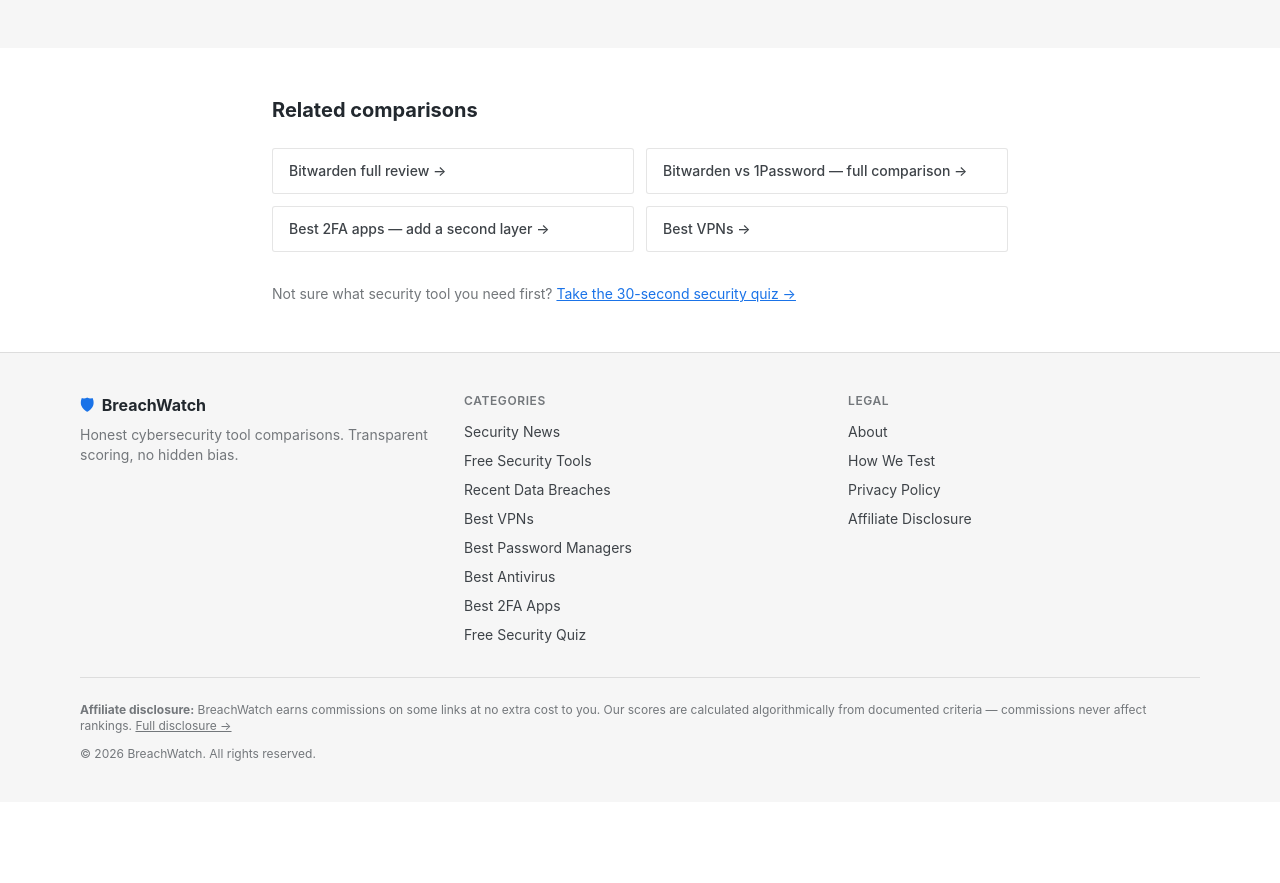
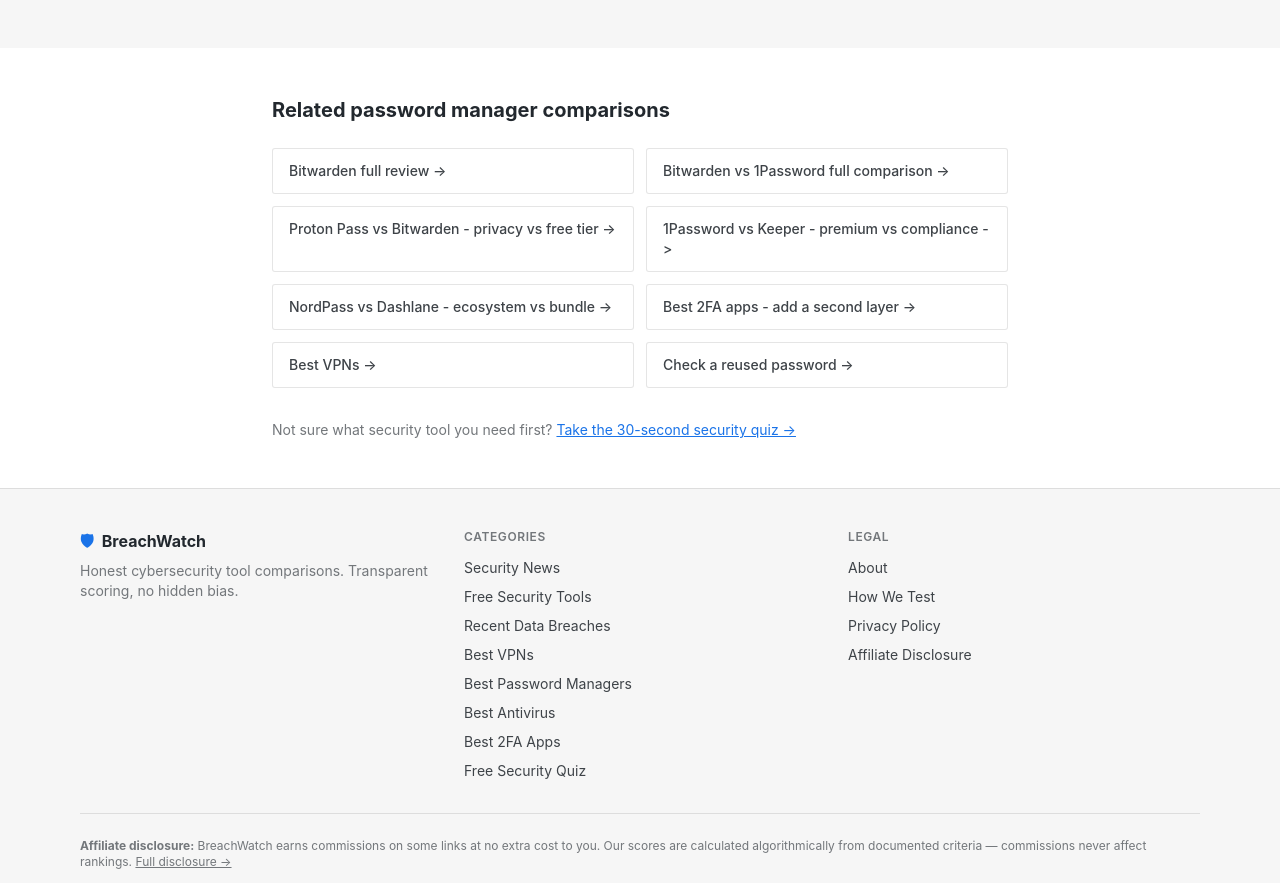
Before and after one commit to trinayanswarup/breachwatchsite, a Next.js app: page /password-managers in a window 1280 px wide. Shown: the part 6185-7068 px from the top of the page. Before the commit the page ends 6987 px from the top, so only its background shows below. Built offline with nearby package versions, Linux system fonts and the light colour scheme.

Commit message:
Expand category related comparisons

```diff
--- a/app/2fa-apps/page.tsx
+++ b/app/2fa-apps/page.tsx
@@ -435,50 +435,65 @@
 
         {/* Related links */}
         <section className="mx-auto max-w-3xl px-4 py-12">
-          <h2 className="mb-6 text-xl font-bold text-bw-black">
-            Build a complete security setup
-          </h2>
-          <p className="mb-4 text-sm text-bw-text">
-            2FA is one layer. Pair it with a{' '}
-            <Link href="/password-managers" className="text-bw-blue underline hover:text-bw-blue-dark">
-              password manager
-            </Link>{' '}
-            for the biggest security improvement most people can make.
-          </p>
+          <h2 className="mb-6 text-xl font-bold text-bw-black">Build a complete security setup</h2>
+          <p className="mb-4 text-sm text-bw-text">2FA is one layer. Pair it with a <a href="/password-managers" className="text-bw-blue underline hover:text-bw-blue-dark">password manager</a> for the biggest security improvement most people can make.</p>
           <div className="grid gap-3 sm:grid-cols-2">
+            <Link
+              href="#aegis"
+              className="rounded-[3px] border border-black/10 bg-white px-4 py-3 text-sm font-medium text-bw-text hover:border-bw-blue hover:text-bw-blue transition-colors"
+            >
+              Aegis vs Ente Auth - local backup vs sync -&gt;
+            </Link>
+            <Link
+              href="#google-authenticator"
+              className="rounded-[3px] border border-black/10 bg-white px-4 py-3 text-sm font-medium text-bw-text hover:border-bw-blue hover:text-bw-blue transition-colors"
+            >
+              Google Authenticator vs safer backups -&gt;
+            </Link>
+            <Link
+              href="#microsoft-authenticator"
+              className="rounded-[3px] border border-black/10 bg-white px-4 py-3 text-sm font-medium text-bw-text hover:border-bw-blue hover:text-bw-blue transition-colors"
+            >
+              Microsoft Authenticator vs general 2FA apps -&gt;
+            </Link>
+            <Link
+              href="#authy"
+              className="rounded-[3px] border border-black/10 bg-white px-4 py-3 text-sm font-medium text-bw-text hover:border-bw-blue hover:text-bw-blue transition-colors"
+            >
+              Authy vs export-friendly 2FA apps -&gt;
+            </Link>
             <Link
               href="/password-managers"
               className="rounded-[3px] border border-black/10 bg-white px-4 py-3 text-sm font-medium text-bw-text hover:border-bw-blue hover:text-bw-blue transition-colors"
             >
-              Best password managers →
+              Best password managers -&gt;
             </Link>
             <Link
               href="/reviews/bitwarden"
               className="rounded-[3px] border border-black/10 bg-white px-4 py-3 text-sm font-medium text-bw-text hover:border-bw-blue hover:text-bw-blue transition-colors"
             >
-              Bitwarden review — includes TOTP integration →
+              Bitwarden review - includes TOTP integration -&gt;
             </Link>
             <Link
               href="/vpn"
               className="rounded-[3px] border border-black/10 bg-white px-4 py-3 text-sm font-medium text-bw-text hover:border-bw-blue hover:text-bw-blue transition-colors"
             >
-              Best VPNs →
+              Best VPNs -&gt;
             </Link>
             <Link
               href="/antivirus"
               className="rounded-[3px] border border-black/10 bg-white px-4 py-3 text-sm font-medium text-bw-text hover:border-bw-blue hover:text-bw-blue transition-colors"
             >
-              Best antivirus software →
+              Best antivirus software -&gt;
             </Link>
           </div>
           <p className="mt-8 text-sm text-bw-gray">
             Not sure where to start?{' '}
             <Link href="/quiz" className="text-bw-blue underline hover:text-bw-blue-dark">
-              Take the 30-second security quiz →
+              Take the 30-second security quiz -&gt;
             </Link>
           </p>
         </section>
-
       </main>
       <Footer />
     </div>
--- a/app/antivirus/page.tsx
+++ b/app/antivirus/page.tsx
@@ -480,35 +480,58 @@
 
         {/* Related links */}
         <section className="mx-auto max-w-3xl px-4 py-12">
-          <h2 className="mb-6 text-xl font-bold text-bw-black">Related comparisons</h2>
+          <h2 className="mb-6 text-xl font-bold text-bw-black">Related antivirus comparisons</h2>
           <div className="grid gap-3 sm:grid-cols-2">
+            <Link
+              href="#windows-defender"
+              className="rounded-[3px] border border-black/10 bg-white px-4 py-3 text-sm font-medium text-bw-text hover:border-bw-blue hover:text-bw-blue transition-colors"
+            >
+              Windows Defender vs paid antivirus -&gt;
+            </Link>
+            <Link
+              href="#eset"
+              className="rounded-[3px] border border-black/10 bg-white px-4 py-3 text-sm font-medium text-bw-text hover:border-bw-blue hover:text-bw-blue transition-colors"
+            >
+              ESET vs Bitdefender - speed vs detection -&gt;
+            </Link>
+            <Link
+              href="#malwarebytes"
+              className="rounded-[3px] border border-black/10 bg-white px-4 py-3 text-sm font-medium text-bw-text hover:border-bw-blue hover:text-bw-blue transition-colors"
+            >
+              Malwarebytes vs full antivirus suites -&gt;
+            </Link>
+            <Link
+              href="#norton"
+              className="rounded-[3px] border border-black/10 bg-white px-4 py-3 text-sm font-medium text-bw-text hover:border-bw-blue hover:text-bw-blue transition-colors"
+            >
+              Norton 360 vs safer alternatives -&gt;
+            </Link>
             <Link
               href="/password-managers"
               className="rounded-[3px] border border-black/10 bg-white px-4 py-3 text-sm font-medium text-bw-text hover:border-bw-blue hover:text-bw-blue transition-colors"
             >
-              Best password managers — higher ROI than antivirus →
+              Best password managers - higher ROI than antivirus -&gt;
             </Link>
             <Link
               href="/2fa-apps"
               className="rounded-[3px] border border-black/10 bg-white px-4 py-3 text-sm font-medium text-bw-text hover:border-bw-blue hover:text-bw-blue transition-colors"
             >
-              Best 2FA apps →
+              Best 2FA apps -&gt;
             </Link>
             <Link
               href="/vpn"
               className="rounded-[3px] border border-black/10 bg-white px-4 py-3 text-sm font-medium text-bw-text hover:border-bw-blue hover:text-bw-blue transition-colors"
             >
-              Best VPNs →
+              Best VPNs -&gt;
             </Link>
             <Link
               href="/quiz"
               className="rounded-[3px] border border-black/10 bg-white px-4 py-3 text-sm font-medium text-bw-text hover:border-bw-blue hover:text-bw-blue transition-colors"
             >
-              Take the security quiz →
+              Take the security quiz -&gt;
             </Link>
           </div>
         </section>
-
       </main>
       <Footer />
     </div>
--- a/app/password-managers/page.tsx
+++ b/app/password-managers/page.tsx
@@ -363,7 +363,7 @@
           </article>
 
           {/* Dashlane */}
-          <article>
+          <article id="dashlane">
             <h3 className="text-xl font-bold text-bw-black">
               6. Dashlane — {weightedScore(ranked[5]).toFixed(1)}/10
             </h3>
@@ -458,41 +458,64 @@
 
         {/* Related links */}
         <section className="mx-auto max-w-3xl px-4 py-12">
-          <h2 className="mb-6 text-xl font-bold text-bw-black">Related comparisons</h2>
+          <h2 className="mb-6 text-xl font-bold text-bw-black">Related password manager comparisons</h2>
           <div className="grid gap-3 sm:grid-cols-2">
             <Link
               href="/reviews/bitwarden"
               className="rounded-[3px] border border-black/10 bg-white px-4 py-3 text-sm font-medium text-bw-text hover:border-bw-blue hover:text-bw-blue transition-colors"
             >
-              Bitwarden full review →
+              Bitwarden full review -&gt;
             </Link>
             <Link
               href="/reviews/bitwarden-vs-1password"
               className="rounded-[3px] border border-black/10 bg-white px-4 py-3 text-sm font-medium text-bw-text hover:border-bw-blue hover:text-bw-blue transition-colors"
             >
-              Bitwarden vs 1Password — full comparison →
+              Bitwarden vs 1Password full comparison -&gt;
+            </Link>
+            <Link
+              href="#protonpass"
+              className="rounded-[3px] border border-black/10 bg-white px-4 py-3 text-sm font-medium text-bw-text hover:border-bw-blue hover:text-bw-blue transition-colors"
+            >
+              Proton Pass vs Bitwarden - privacy vs free tier -&gt;
+            </Link>
+            <Link
+              href="#1password"
+              className="rounded-[3px] border border-black/10 bg-white px-4 py-3 text-sm font-medium text-bw-text hover:border-bw-blue hover:text-bw-blue transition-colors"
+            >
+              1Password vs Keeper - premium vs compliance -&gt;
+            </Link>
+            <Link
+              href="#dashlane"
+              className="rounded-[3px] border border-black/10 bg-white px-4 py-3 text-sm font-medium text-bw-text hover:border-bw-blue hover:text-bw-blue transition-colors"
+            >
+              NordPass vs Dashlane - ecosystem vs bundle -&gt;
             </Link>
             <Link
               href="/2fa-apps"
               className="rounded-[3px] border border-black/10 bg-white px-4 py-3 text-sm font-medium text-bw-text hover:border-bw-blue hover:text-bw-blue transition-colors"
             >
-              Best 2FA apps — add a second layer →
+              Best 2FA apps - add a second layer -&gt;
             </Link>
             <Link
               href="/vpn"
               className="rounded-[3px] border border-black/10 bg-white px-4 py-3 text-sm font-medium text-bw-text hover:border-bw-blue hover:text-bw-blue transition-colors"
             >
-              Best VPNs →
+              Best VPNs -&gt;
+            </Link>
+            <Link
+              href="/breach-checker"
+              className="rounded-[3px] border border-black/10 bg-white px-4 py-3 text-sm font-medium text-bw-text hover:border-bw-blue hover:text-bw-blue transition-colors"
+            >
+              Check a reused password -&gt;
             </Link>
           </div>
           <p className="mt-8 text-sm text-bw-gray">
             Not sure what security tool you need first?{' '}
             <Link href="/quiz" className="text-bw-blue underline hover:text-bw-blue-dark">
-              Take the 30-second security quiz →
+              Take the 30-second security quiz -&gt;
             </Link>
           </p>
         </section>
-
       </main>
       <Footer />
     </div>
--- a/app/vpn/page.tsx
+++ b/app/vpn/page.tsx
@@ -542,37 +542,61 @@
 
         {/* Related links */}
         <section className="mx-auto max-w-3xl px-4 py-12">
-          <h2 className="mb-6 text-xl font-bold text-bw-black">Related comparisons</h2>
+          <h2 className="mb-6 text-xl font-bold text-bw-black">Related VPN comparisons</h2>
           <div className="grid gap-3 sm:grid-cols-2">
             <Link
               href="/reviews/nordvpn"
               className="rounded-[3px] border border-black/10 bg-white px-4 py-3 text-sm font-medium text-bw-text hover:border-bw-blue hover:text-bw-blue transition-colors"
             >
-              NordVPN full review →
+              NordVPN full review -&gt;
             </Link>
             <Link
               href="/reviews/nordvpn-vs-expressvpn"
               className="rounded-[3px] border border-black/10 bg-white px-4 py-3 text-sm font-medium text-bw-text hover:border-bw-blue hover:text-bw-blue transition-colors"
             >
-              NordVPN vs ExpressVPN →
+              NordVPN vs ExpressVPN -&gt;
+            </Link>
+            <Link
+              href="#mullvad"
+              className="rounded-[3px] border border-black/10 bg-white px-4 py-3 text-sm font-medium text-bw-text hover:border-bw-blue hover:text-bw-blue transition-colors"
+            >
+              Mullvad vs Proton VPN - privacy picks -&gt;
+            </Link>
+            <Link
+              href="#surfshark"
+              className="rounded-[3px] border border-black/10 bg-white px-4 py-3 text-sm font-medium text-bw-text hover:border-bw-blue hover:text-bw-blue transition-colors"
+            >
+              Surfshark vs NordVPN - budget vs mainstream -&gt;
+            </Link>
+            <Link
+              href="#expressvpn"
+              className="rounded-[3px] border border-black/10 bg-white px-4 py-3 text-sm font-medium text-bw-text hover:border-bw-blue hover:text-bw-blue transition-colors"
+            >
+              ExpressVPN vs the field - when to skip it -&gt;
             </Link>
             <Link
               href="/reviews/best-vpn-lithuania"
               className="rounded-[3px] border border-black/10 bg-white px-4 py-3 text-sm font-medium text-bw-text hover:border-bw-blue hover:text-bw-blue transition-colors"
             >
-              Best VPN for Lithuania →
+              Best VPN for Lithuania -&gt;
             </Link>
             <Link
               href="/password-managers"
               className="rounded-[3px] border border-black/10 bg-white px-4 py-3 text-sm font-medium text-bw-text hover:border-bw-blue hover:text-bw-blue transition-colors"
             >
-              Best password managers →
+              Best password managers -&gt;
+            </Link>
+            <Link
+              href="/breach-checker"
+              className="rounded-[3px] border border-black/10 bg-white px-4 py-3 text-sm font-medium text-bw-text hover:border-bw-blue hover:text-bw-blue transition-colors"
+            >
+              Check if a password was leaked -&gt;
             </Link>
           </div>
           <p className="mt-8 text-sm text-bw-gray">
             Not sure which tool you need first?{' '}
             <Link href="/quiz" className="text-bw-blue underline hover:text-bw-blue-dark">
-              Take our 30-second security quiz →
+              Take the 30-second security quiz -&gt;
             </Link>
           </p>
         </section>
```
Also changed, not shown: 1 other file (tests, documents, lock files or other folders).
